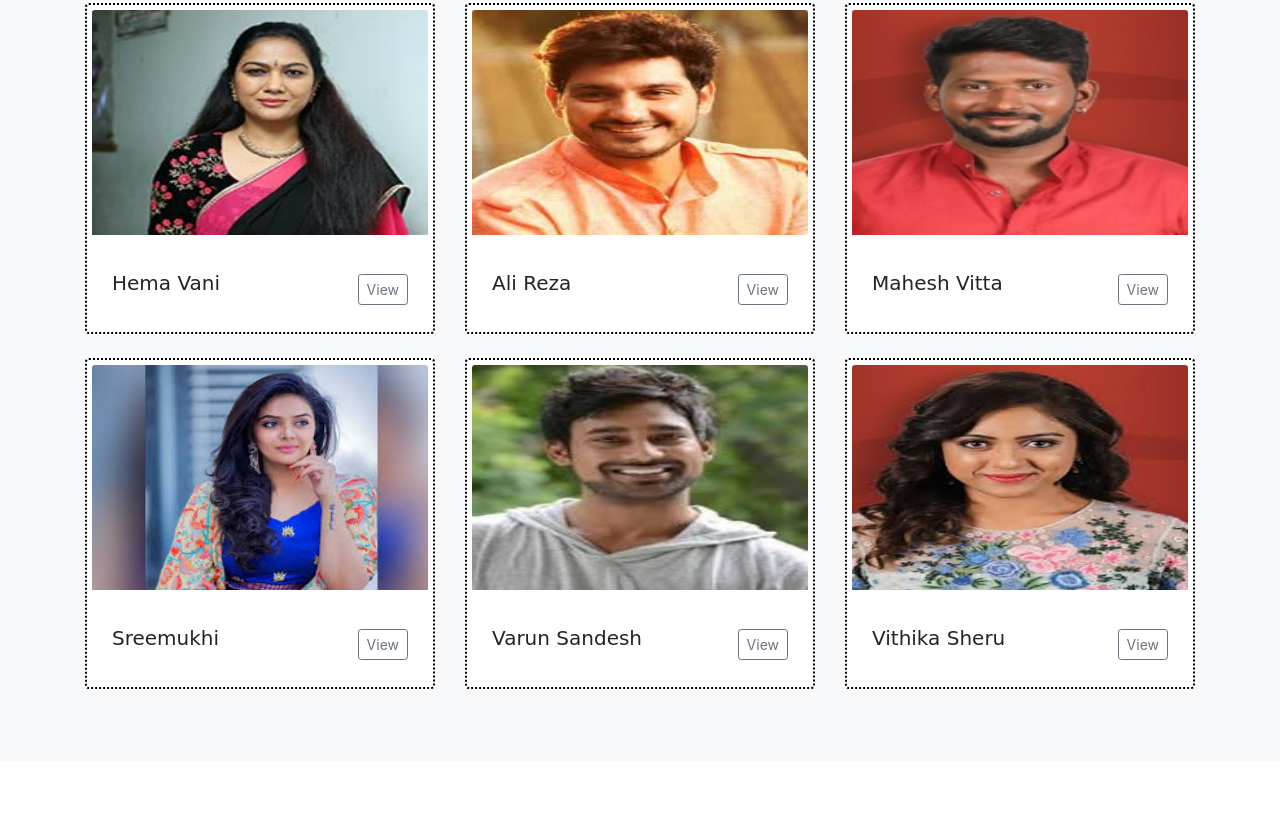
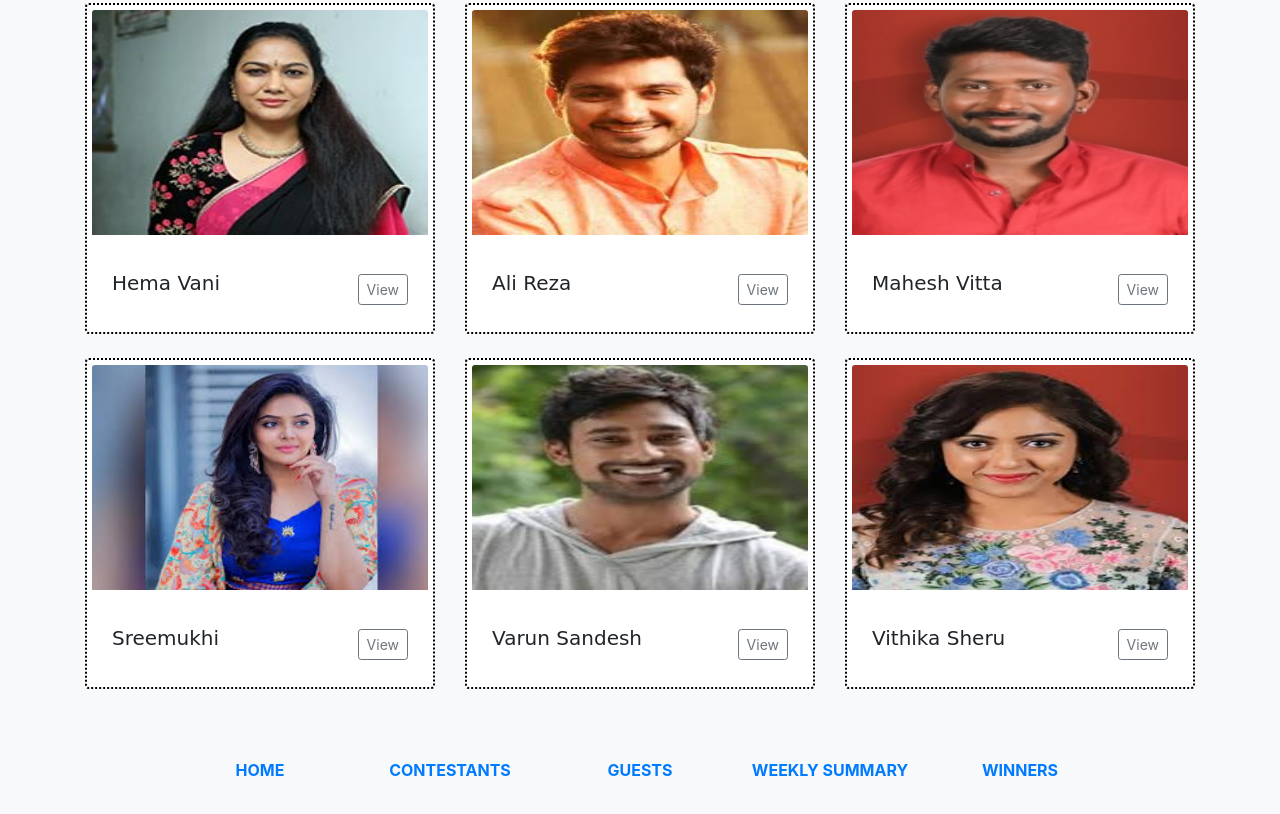
Before and after one commit to sahinyasasi/biggboss-project, a website: page working folder/src/contestants.html in a window 1280 px wide. Shown: the part 1276-2090 px from the top of the page. Before the commit the page ends 2037 px from the top, so only its background shows below. Drawn offline with Linux system fonts and the light colour scheme; a web font is replaced by a local one.

Commit message:
added footer to all files

```diff
--- a/working folder/src/contestants.html
+++ b/working folder/src/contestants.html
@@ -360,6 +360,37 @@
             </div>
         </div>
 
+        <footer class="page-footer font-small indigo">
+            <div class="container">
+                <div class="row text-center d-flex justify-content-center pt-5 mb-3">
+                    <div class="col-md-2 mb-3">
+                        <h6 class="text-uppercase font-weight-bold">
+                            <a href="../index.html">home</a>
+                        </h6>
+                    </div>
+                    <div class="col-md-2 mb-3">
+                        <h6 class="text-uppercase font-weight-bold">
+                            <a href="contestants.html">Contestants</a>
+                        </h6>
+                    </div>
+                    <div class="col-md-2 mb-3">
+                        <h6 class="text-uppercase font-weight-bold">
+                            <a href="guests.html">Guests</a>
+                        </h6>
+                    </div>
+                    <div class="col-md-2 mb-3">
+                        <h6 class="text-uppercase font-weight-bold">
+                            <a href="weekly-summary.html">Weekly Summary</a>
+                        </h6>
+                    </div>
+                    <div class="col-md-2 mb-3">
+                        <h6 class="text-uppercase font-weight-bold">
+                            <a href="winners.html">Winners</a>
+                        </h6>
+                    </div>
+                </div>
+            </div>
+        </footer>
 
 
 
@@ -367,15 +398,14 @@
 
 
 
+    </div>
 
 
 
 
-
-
-        <!-- Bootstrap core JavaScript -->
-        <script src="../vendor/jquery/jquery.min.js "></script>
-        <script src="../vendor/bootstrap/js/bootstrap.bundle.min.js "></script>
+    <!-- Bootstrap core JavaScript -->
+    <script src="../vendor/jquery/jquery.min.js "></script>
+    <script src="../vendor/bootstrap/js/bootstrap.bundle.min.js "></script>
 
 </body>
 
```
Also changed, not shown: working folder/src/guests.html (+37 -3 lines), working folder/src/weekly-summary.html (+36 -3 lines), working folder/src/winners.html (+35 -0 lines).
